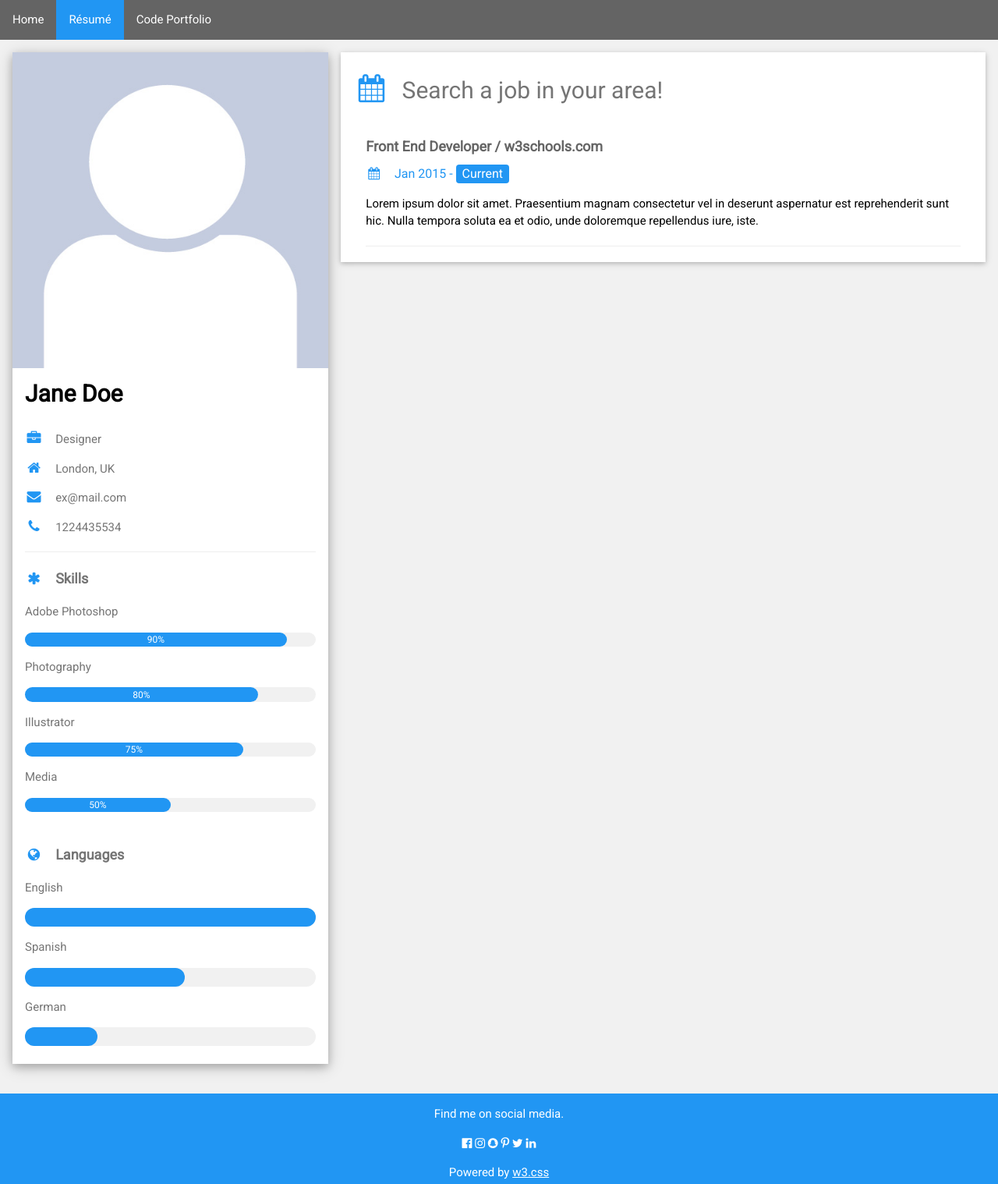
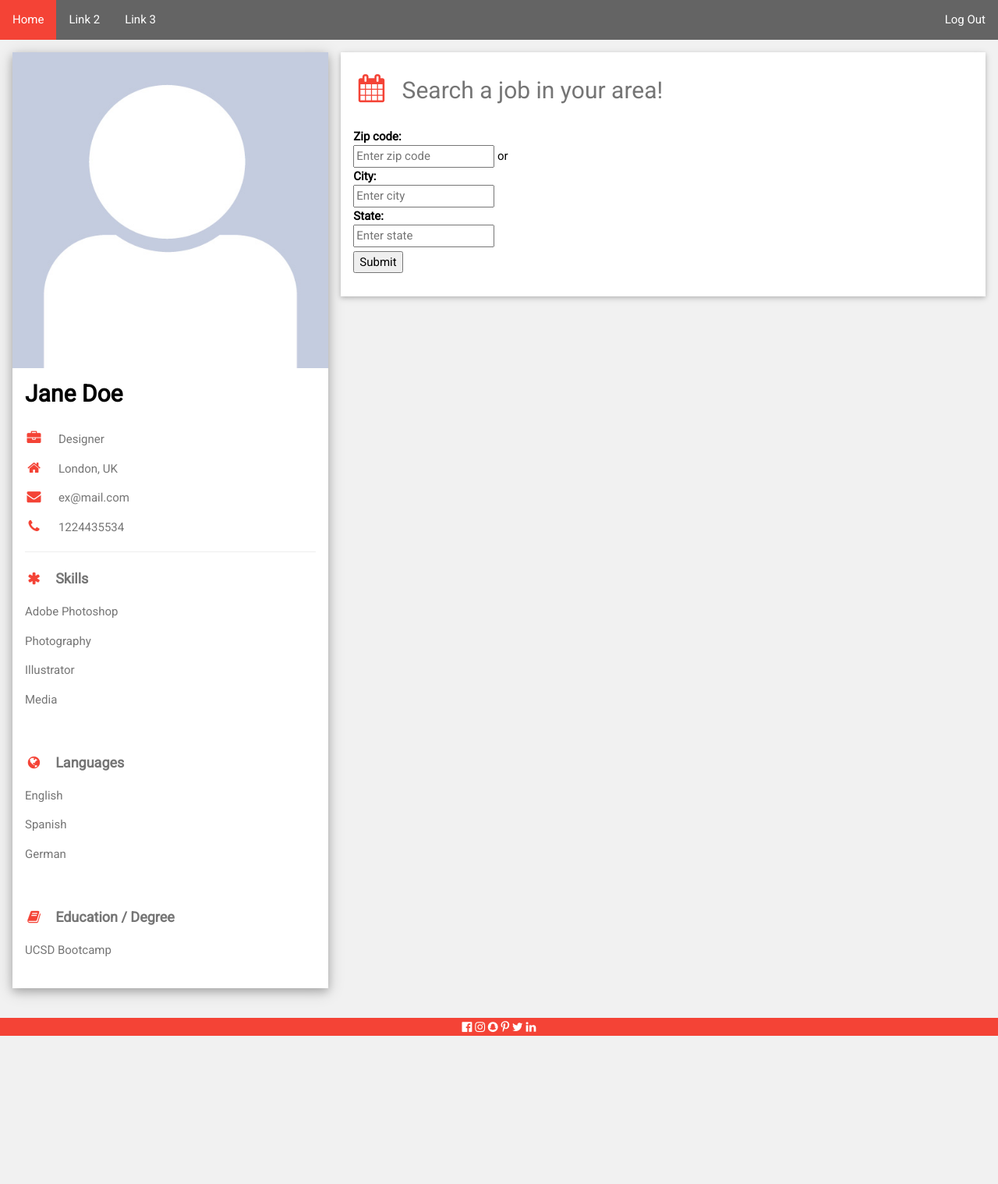
Before and after one commit to mdamian9/DevSpace, a website: page public/members.html in a window 1280 px wide. Shown: the whole page at 78% size. After the commit the page ends 1328 px from the top, so only its background shows below. Drawn offline with nearby package versions, Linux system fonts and the light colour scheme.

Commit message:
Added IDs to html elements to be manipulated - made changes to member page, created sign-up form

```diff
--- a/public/js/signup.js
+++ b/public/js/signup.js
@@ -38,3 +38,5 @@ $(document).ready(function() {
     $("#alert").fadeIn(500);
   }
 });
+
+// Do we need to do validation for all of the user keys or properties?
--- a/public/members.html
+++ b/public/members.html
@@ -24,14 +24,17 @@
 
   <!-- Navbar -->
   <nav class="navbar">
-    <li class="nav-item">
+    <li class="nav-item active-page">
       <a class="nav-link" href="#home">Home</a>
     </li>
-    <li class="nav-item active-page">
-      <a class="nav-link" href="#résumé">Résumé</a>
+    <li class="nav-item">
+      <a class="nav-link" href="#résumé">Link 2</a>
     </li>
     <li class="nav-item">
-      <a class="nav-link" href="#code_portfolio">Code Portfolio</a>
+      <a class="nav-link" href="#code_portfolio">Link 3</a>
+    </li>
+    <li class="nav-item" style="float: right;">
+      <a class="nav-link" href="#code_portfolio">Log Out</a>
     </li>
   </nav>
 
@@ -47,67 +50,65 @@
         <div class="w3-white w3-text-grey w3-card-4">
           <div class="w3-display-container">
             <img src="./images/avatar01.jpeg" style="width:100%" alt="Avatar">
-            <!-- <div class="w3-display-bottomleft w3-container w3-text-black">
-                            <h2>Jane Doe</h2>
-                        </div> -->
             <div class="w3-display-top w3-container w3-text-black">
               <h2>
-                <b>Jane Doe</b>
+                <b>
+                  <span id="user-name">Jane Doe</span>
+                </b>
               </h2>
             </div>
           </div>
           <div class="w3-container">
             <p>
-              <i class="fa fa-briefcase fa-fw w3-margin-right w3-large w3-text-blue"></i>Designer</p>
+              <i class="fa fa-briefcase fa-fw w3-margin-right w3-large w3-text-red"></i>
+              <span id="user-position">Designer</span>
+            </p>
             <p>
-              <i class="fa fa-home fa-fw w3-margin-right w3-large w3-text-blue"></i>London, UK</p>
+              <i class="fa fa-home fa-fw w3-margin-right w3-large w3-text-red"></i>
+              <span id="user-location">London, UK</span>
+            </p>
             <p>
-              <i class="fa fa-envelope fa-fw w3-margin-right w3-large w3-text-blue"></i>ex@mail.com</p>
+              <i class="fa fa-envelope fa-fw w3-margin-right w3-large w3-text-red"></i>
+              <span id="user-email">ex@mail.com</span>
+            </p>
             <p>
-              <i class="fa fa-phone fa-fw w3-margin-right w3-large w3-text-blue"></i>1224435534</p>
+              <i class="fa fa-phone fa-fw w3-margin-right w3-large w3-text-red"></i>
+              <span id="user-phone">1224435534</span>
+            </p>
             <hr>
 
             <p class="w3-large">
               <b>
-                <i class="fa fa-asterisk fa-fw w3-margin-right w3-text-blue"></i>Skills</b>
+                <i class="fa fa-asterisk fa-fw w3-margin-right w3-text-red"></i>Skills</b>
             </p>
+            <div id="user-skills">
               <p>Adobe Photoshop</p>
-            <div class="w3-light-grey w3-round-xlarge w3-small">
-              <div class="w3-container w3-center w3-round-xlarge w3-blue" style="width:90%">90%</div>
-            </div>
               <p>Photography</p>
-            <div class="w3-light-grey w3-round-xlarge w3-small">
-              <div class="w3-container w3-center w3-round-xlarge w3-blue" style="width:80%">
-                <div class="w3-center w3-text-white">80%</div>
-              </div>
-            </div>
               <p>Illustrator</p>
-            <div class="w3-light-grey w3-round-xlarge w3-small">
-              <div class="w3-container w3-center w3-round-xlarge w3-blue" style="width:75%">75%</div>
-            </div>
               <p>Media</p>
-            <div class="w3-light-grey w3-round-xlarge w3-small">
-              <div class="w3-container w3-center w3-round-xlarge w3-blue" style="width:50%">50%</div>
             </div>
             <br>
 
             <p class="w3-large w3-text-theme">
               <b>
-                <i class="fa fa-globe fa-fw w3-margin-right w3-text-blue"></i>Languages</b>
+                <i class="fa fa-globe fa-fw w3-margin-right w3-text-red"></i>Languages</b>
             </p>
+            <div id="user-languages">
               <p>English</p>
-            <div class="w3-light-grey w3-round-xlarge">
-              <div class="w3-round-xlarge w3-blue" style="height:24px;width:100%"></div>
-            </div>
               <p>Spanish</p>
-            <div class="w3-light-grey w3-round-xlarge">
-              <div class="w3-round-xlarge w3-blue" style="height:24px;width:55%"></div>
-            </div>
               <p>German</p>
-            <div class="w3-light-grey w3-round-xlarge">
-              <div class="w3-round-xlarge w3-blue" style="height:24px;width:25%"></div>
             </div>
             <br>
+
+            <p class="w3-large w3-text-theme">
+              <b>
+                <i class="fa fa-book fa-fw w3-margin-right w3-text-red"></i>Education / Degree</b>
+            </p>
+            <div id="user-education">
+              <p>UCSD Bootcamp</p>
+            </div>
+            <br>
+
           </div>
         </div>
         <br>
@@ -120,19 +121,32 @@
 
         <div class="w3-container w3-card w3-white w3-margin-bottom">
           <h2 class="w3-text-grey w3-padding-16">
-            <i class="fa fa-calendar fa-fw w3-margin-right w3-xxlarge w3-text-blue"></i>Search a job in your area!</h2>
-          <div class="w3-container">
-            <h5 class="w3-opacity">
-              <b>Front End Developer / w3schools.com</b>
-            </h5>
-            <h6 class="w3-text-blue">
-              <i class="fa fa-calendar fa-fw w3-margin-right"></i>Jan 2015 -
-              <span class="w3-tag w3-blue w3-round">Current</span>
-            </h6>
-            <p>Lorem ipsum dolor sit amet. Praesentium magnam consectetur vel in deserunt aspernatur est reprehenderit sunt
-              hic. Nulla tempora soluta ea et odio, unde doloremque repellendus iure, iste.</p>
-            <hr>
+            <i class="fa fa-calendar fa-fw w3-margin-right w3-xxlarge w3-text-red"></i>Search a job in your area!</h2>
+          <form style="margin-bottom: 30px" id="job-search-form">
+            <div class="form-group">
+              <label for="zip-code-input">
+                <b>Zip code:</b>
+              </label>
+              <br>
+              <input type="text" class="form-control" id="zip-code-input" placeholder="Enter zip code"> or
             </div>
+            <div class="form-group">
+              <label for="city-input">
+                <b>City:</b>
+              </label><br>
+              <input type="text" class="form-control" id="city-input" placeholder="Enter city">
+            </div>
+            <div class="form-group">
+              <label for="state-input">
+                <b>State:</b>
+              </label>
+              <br>
+              <input type="text" class="form-control" id="state-input" placeholder="Enter state">
+            </div>
+            <button type="submit" class="btn btn-primary" id="submit-job-search" style="margin-top: 5px">Submit</button>
+          </form>
+        </div>
+
       </div>
 
       <!-- End Right Column -->
@@ -144,17 +158,13 @@
   <!-- End Page Container -->
   </div>
 
-  <footer class="w3-container w3-blue w3-center w3-margin-top">
-    <p>Find me on social media.</p>
+  <footer class="w3-container w3-red w3-center w3-margin-top">
     <i class="fa fa-facebook-official w3-hover-opacity"></i>
     <i class="fa fa-instagram w3-hover-opacity"></i>
     <i class="fa fa-snapchat w3-hover-opacity"></i>
     <i class="fa fa-pinterest-p w3-hover-opacity"></i>
     <i class="fa fa-twitter w3-hover-opacity"></i>
     <i class="fa fa-linkedin w3-hover-opacity"></i>
-    <p>Powered by
-      <a href="https://www.w3schools.com/w3css/default.asp" target="_blank">w3.css</a>
-    </p>
   </footer>
 
 </body>
--- a/public/stylesheets/style.css
+++ b/public/stylesheets/style.css
@@ -33,5 +33,5 @@ form.login {
 }
 
 .active-page {
-  background-color: #2196F3;
+  background-color: #f44336;
 }
```
Also changed, not shown: public/signup.html (+46 -6 lines), public/images/avatar.jpg (deleted), public/images/avatar.png (deleted), public/images/nodes01.png (deleted). Lines whose indentation alone changed are shown as unchanged.
